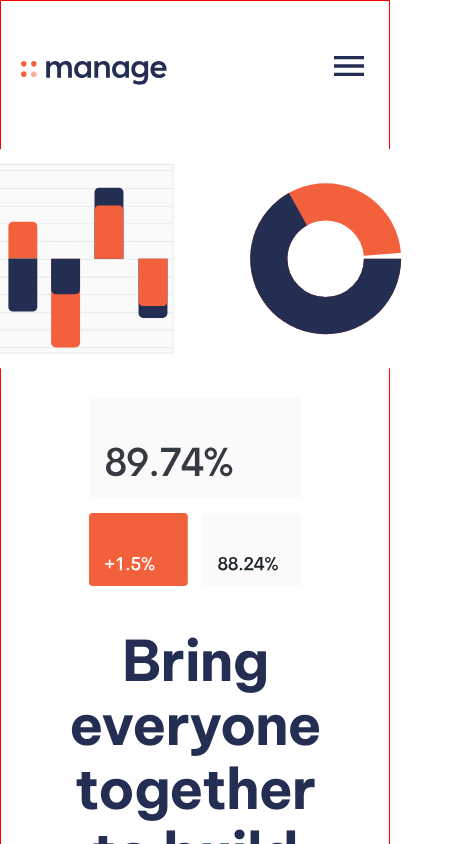
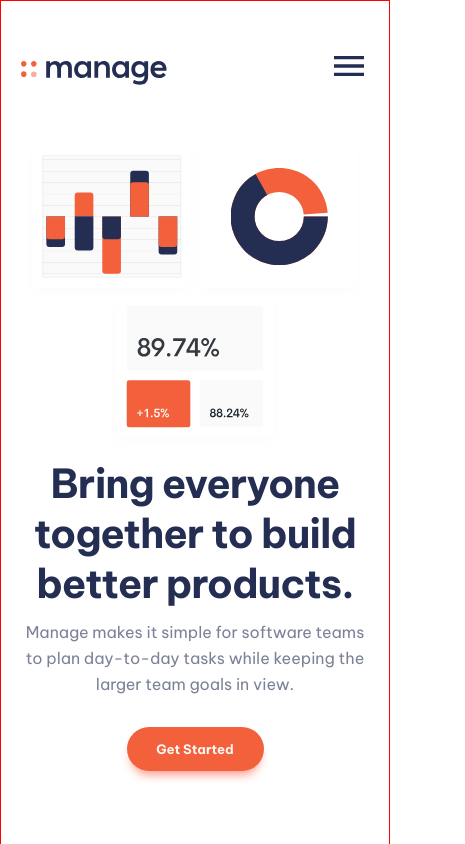
Before and after one commit to EdwinSch/react-manage-landingpage, a React (Vite) app: page / in a window 390 px wide. Shown: the top 844 px of the page, 465 px wide, since content can reach past the window. Built offline with nearby package versions, Linux system fonts and the light colour scheme.

Commit message:
style: hero component responsive

```diff
--- a/src/components/Hero/Hero.jsx
+++ b/src/components/Hero/Hero.jsx
@@ -12,7 +12,9 @@ const Hero = () => {
         </p>
         <Button variant={"btn-primary"} />
       </article>
-      <img src={Illustration} alt="graph illustration" />
+      <figure className="img-wrapper">
+        <img src={Illustration} alt="graph illustration" />
+      </figure>
     </section>
   );
 };
--- a/src/components/Hero/hero.css
+++ b/src/components/Hero/hero.css
@@ -8,6 +8,10 @@
     flex-direction: column-reverse;
     align-items: center;
     gap: 0;
+  }
+
+  @media only screen and (max-width: 900px) {
+    padding: 0 20px;
   }
 
   .hero-text {
@@ -46,6 +50,24 @@
 
       & p {
         width: auto;
+        margin: 10px 0 30px 0;
+      }
+    }
+  }
+
+  @media only screen and (max-width: 900px) {
+    .hero-text {
+      & h1 {
+        font-size: 2.5rem;
+        line-height: 50px;
+        letter-spacing: -1px;
+      }
+    }
+
+    & img {
+      max-width: 540px;
+      @media only screen and (max-width: 540px) {
+        width: 100%;
       }
     }
   }
```
